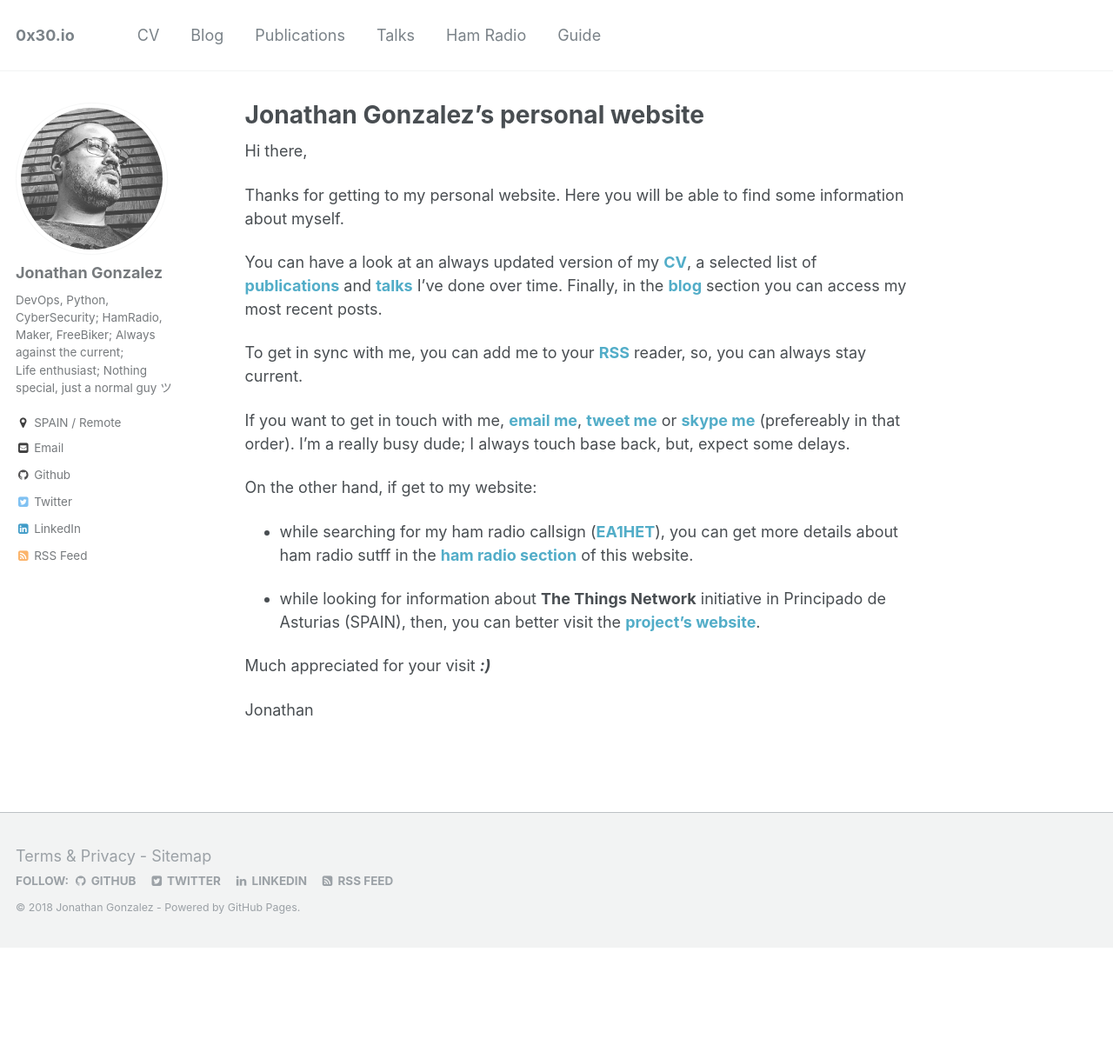
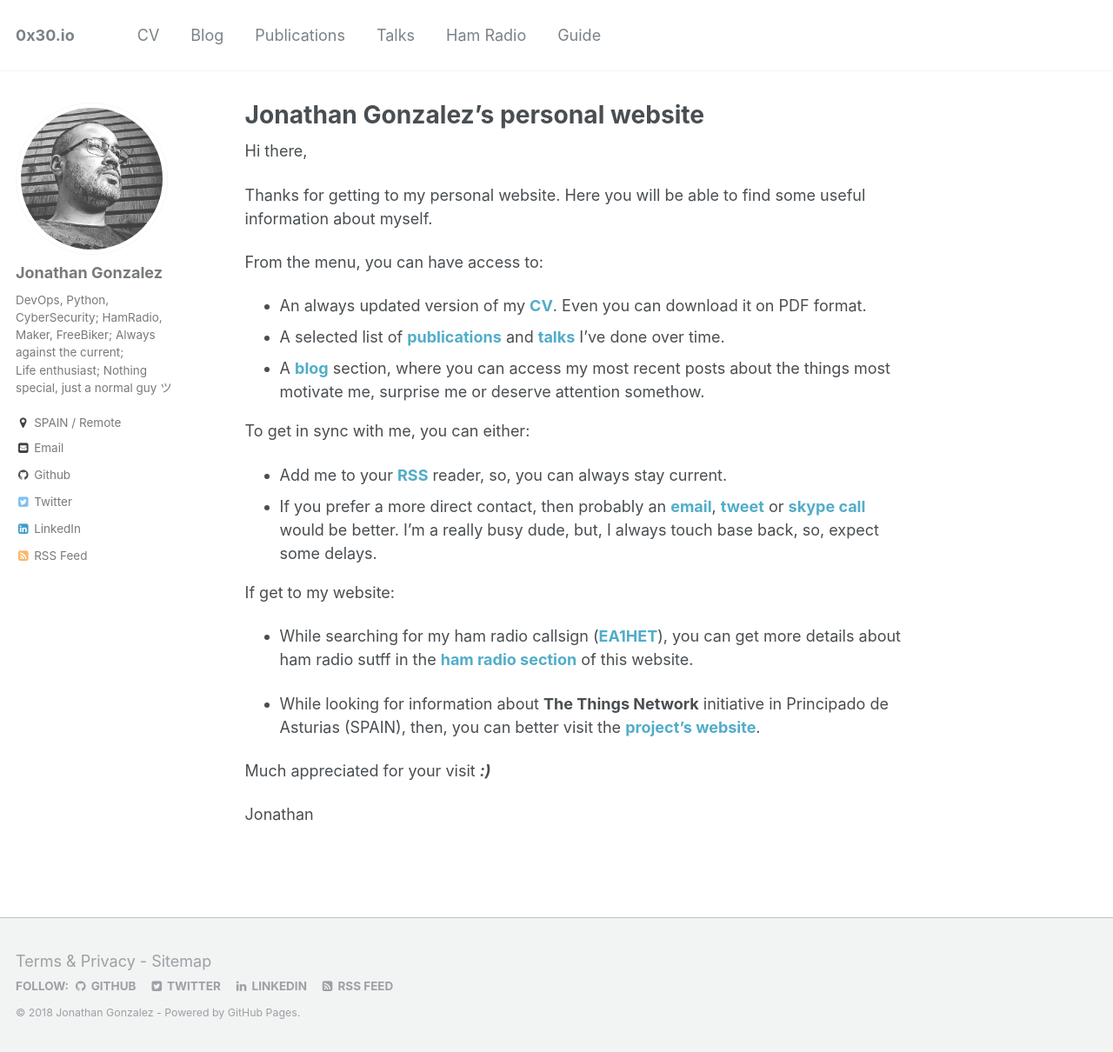
Before and after one commit to ea1het/0x30.io, a Jekyll site: the page built from _pages/about.md, in a window 1280 px wide and 1210 px high. Shown: the whole window at 87% size. Built offline with Jekyll 4.4.1, drawn with Linux system fonts in a browser that asks for light colours.

Commit message:
updated front page

```diff
--- a/_pages/about.md
+++ b/_pages/about.md
@@ -11,19 +11,24 @@ redirect_from:
 
 Hi there,
 
-Thanks for getting to my personal website. Here you will be able to find some information about myself.
+Thanks for getting to my personal website. Here you will be able to find some useful information about myself.
 
-You can have a look at an always updated version of my **[CV](cv/)**, a selected list of **[publications](publications/)** and **[talks](talks/)** I've done over time. Finally, in the **[blog](year-archive/)** section you can access my most recent posts.
+From the menu, you can have access to:
 
-To get in sync with me, you can add me to your **[RSS](feed.xml)** reader, so, you can always stay current.
+- An always updated version of my **[CV](cv/)**. Even you can download it on PDF format.
+- A selected list of **[publications](publications/)** and **[talks](talks/)** I've done over time.
+- A **[blog](year-archive/)** section, where you can access my most recent posts about the things most motivate me, surprise me or deserve attention somethow.
 
-If you want to get in touch with me, **[email me](mailto:j@0x30.io)**, **[tweet me](https://twitter.com/ea1het)** or **[skype me](skype:ea1het?call)** (prefereably in that order). I'm a really busy dude; I always touch base back, but, expect some delays.
+To get in sync with me, you can either:
 
-On the other hand, if get to my website:
+- Add me to your **[RSS](feed.xml)** reader, so, you can always stay current.
+- If you prefer a more direct contact, then probably an **[email](mailto:j@0x30.io)**, **[tweet](https://twitter.com/ea1het)** or **[skype call](skype:ea1het?call)** would be better. I'm a really busy dude, but, I always touch base back, so, expect some delays.
 
-   - while searching for my ham radio callsign (**[EA1HET](hamradio/)**), you can get more details about ham radio sutff in the **[ham radio section](hamradio/)** of this website.
+If get to my website:
 
-   - while looking for information about **The Things Network** initiative in Principado de Asturias (SPAIN), then, you can better visit the **[project's website](http://asturias-iot.github.io)**.
+   - While searching for my ham radio callsign (**[EA1HET](hamradio/)**), you can get more details about ham radio sutff in the **[ham radio section](hamradio/)** of this website.
+
+   - While looking for information about **The Things Network** initiative in Principado de Asturias (SPAIN), then, you can better visit the **[project's website](http://asturias-iot.github.io)**.
 
 Much appreciated for your visit _**:)**_
 
```
